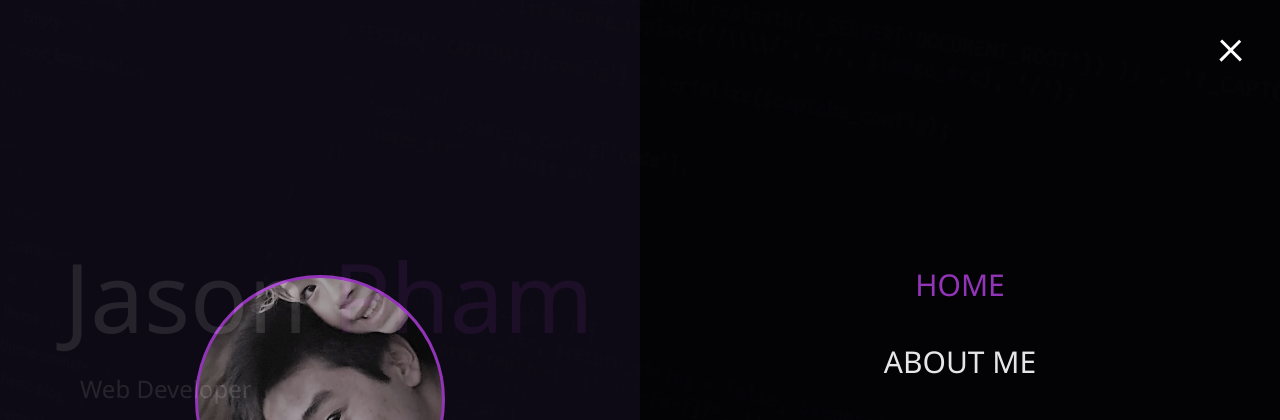
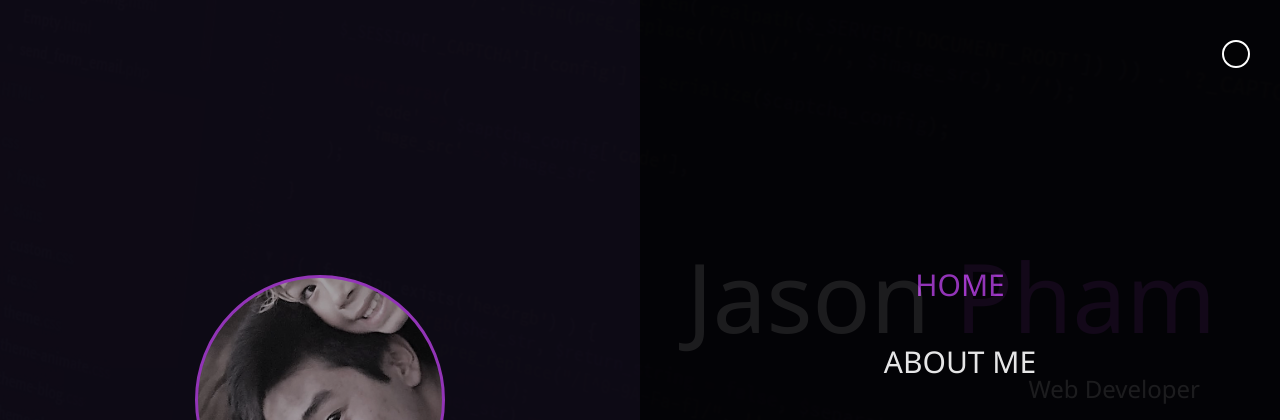
Before and after one commit to JeisonPham/JeisonPham.github.io, a plain HTML site: page index.html in a window 1280 px wide. Both pictures are taken after a click on the element 1231 px from the left and 47 px from the top of the page. Shown: the top 420 px of the page. Drawn offline with Linux system fonts and the light colour scheme.

Commit message:
changed menu animation

```diff
--- a/css/main.css
+++ b/css/main.css
@@ -9,16 +9,18 @@
     width: 28px;
     height: 3px;
     margin: 0 0 5px 0;
-    background: #fff;
+    background-color: #fff;
     transition: all 0.5s ease-out; }
-  .menu-btn.close {
-    transform: rotate(180deg); }
-    .menu-btn.close .btn-line:nth-child(1) {
-      transform: rotate(45deg) translate(5px, 5px); }
-    .menu-btn.close .btn-line:nth-child(2) {
-      opacity: 0; }
-    .menu-btn.close .btn-line:nth-child(3) {
-      transform: rotate(-45deg) translate(7px, -6px); }
+  .menu-btn.close .btn-line:nth-child(1) {
+    border-radius: 50%;
+    height: 28px;
+    background-color: #030305;
+    border: 2.5px solid #fff;
+    transform: translate(5px, 5px); }
+  .menu-btn.close .btn-line:nth-child(2) {
+    opacity: 0; }
+  .menu-btn.close .btn-line:nth-child(3) {
+    opacity: 0; }
 
 .menu {
   position: fixed;
@@ -154,7 +156,8 @@ main {
         color: #a239ca;
         transition: all 0.5s ease-out; }
   main#home {
-    overflow: hidden; }
+    overflow: hidden;
+    text-align: right; }
     main#home h1 {
       margin-top: 20vh; }
 
```
